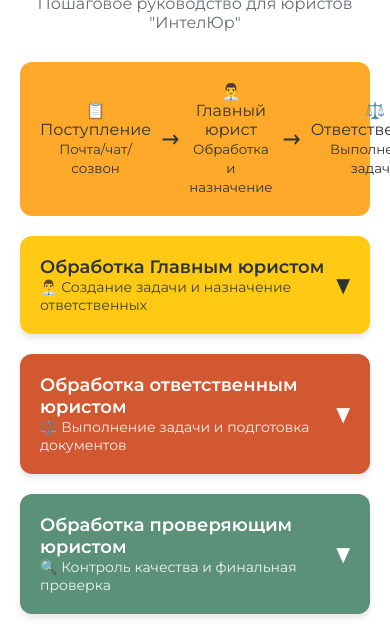
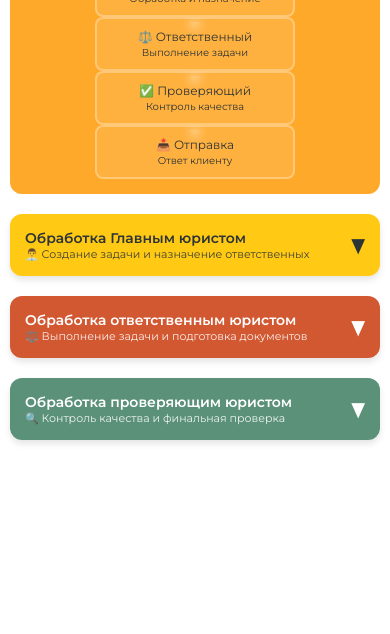
Before and after one commit to danilovanatashka/intelur-pamyatka, a plain HTML site: page index.html in a window 390 px wide. Shown: the part 841-1475 px from the top of the page. After the commit the page ends 1291 px from the top, so only its background shows below. Drawn offline with Linux system fonts and the light colour scheme.

Commit message:
Add files via upload
Исправлена мобильная версия

```diff
--- a/index.html
+++ b/index.html
@@ -2,7 +2,7 @@
 <html lang="ru">
 <head>
     <meta charset="UTF-8">
-    <meta name="viewport" content="width=device-width, initial-scale=1.0">
+    <meta name="viewport" content="width=device-width, initial-scale=1.0, user-scalable=yes, minimum-scale=1.0, maximum-scale=3.0">
     <title>Памятка: Обработка клиентских задач</title>
     <link href="https://fonts.googleapis.com/css2?family=Montserrat:wght@300;400;500;600;700&display=swap" rel="stylesheet">
     <style>
@@ -315,6 +315,169 @@
             .sidebar {
                 width: 100%;
                 height: auto;
+                order: 1;
+                padding: 15px;
+            }
+
+            .main-content {
+                order: 2;
+                padding: 15px;
+            }
+
+            .timeline {
+                display: flex;
+                flex-direction: column;
+                gap: 0;
+                padding: 15px;
+                align-items: center;
+            }
+
+            .timeline-item {
+                text-align: center;
+                margin: 0;
+                padding: 12px;
+                border-radius: 8px;
+                border: 2px solid rgba(255, 255, 255, 0.3);
+                background: rgba(255, 255, 255, 0.1);
+                backdrop-filter: blur(5px);
+                width: 80%;
+                max-width: 250px;
+                position: relative;
+            }
+
+            .timeline-item::after {
+                content: '';
+                position: absolute;
+                bottom: -15px;
+                left: 50%;
+                transform: translateX(-50%);
+                width: 0;
+                height: 0;
+                border-top: 8px solid rgba(255, 255, 255, 0.7);
+                border-left: 6px solid transparent;
+                border-right: 6px solid transparent;
+            }
+
+            .timeline-item:last-child::after {
+                display: none;
+            }
+
+            .timeline-arrow {
+                display: none;
+            }
+
+            .step-title {
+                font-size: 16px;
+            }
+
+            .step-role {
+                font-size: 12px;
+            }
+
+            .step-list li {
+                padding-left: 30px;
+                font-size: 14px;
+            }
+
+            .step-list li::before {
+                width: 20px;
+                height: 20px;
+                font-size: 10px;
+            }
+
+            .ref-item {
+                padding: 12px;
+            }
+
+            .ref-item h4 {
+                font-size: 13px;
+            }
+
+            .ref-content {
+                font-size: 11px;
+            }
+
+            .modal-content {
+                width: 95%;
+                margin: 10% auto;
+                padding: 20px;
+            }
+
+            .header h1 {
+                font-size: 22px;
+            }
+
+            .header p {
+                font-size: 14px;
+            }
+        }
+
+        @media (max-width: 480px) {
+            .container {
+                margin: 0;
+                box-shadow: none;
+            }
+
+            .sidebar {
+                padding: 10px;
+            }
+
+            .main-content {
+                padding: 10px;
+            }
+
+            .timeline {
+                padding: 15px;
+                gap: 0;
+            }
+
+            .timeline-item {
+                font-size: 12px;
+                padding: 10px;
+                width: 90%;
+                max-width: 200px;
+            }
+
+            .timeline-arrow {
+                display: none;
+            }
+
+            .step-header {
+                padding: 15px;
+            }
+
+            .step-title {
+                font-size: 14px;
+            }
+
+            .step-role {
+                font-size: 11px;
+            }
+
+            .step-details {
+                padding: 15px;
+            }
+
+            .step-list li {
+                font-size: 13px;
+                line-height: 1.3;
+                margin-bottom: 12px;
+            }
+
+            .highlight, .exception {
+                padding: 10px;
+                font-size: 12px;
+            }
+
+            .modal-content {
+                width: 98%;
+                margin: 5% auto;
+                padding: 15px;
+                max-height: 90vh;
+            }
+
+            .close {
+                font-size: 24px;
             }
         }
     </style>
```
